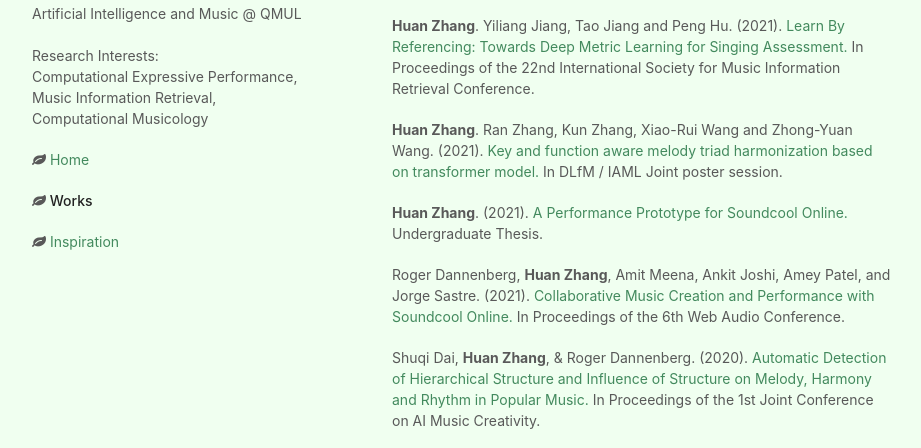
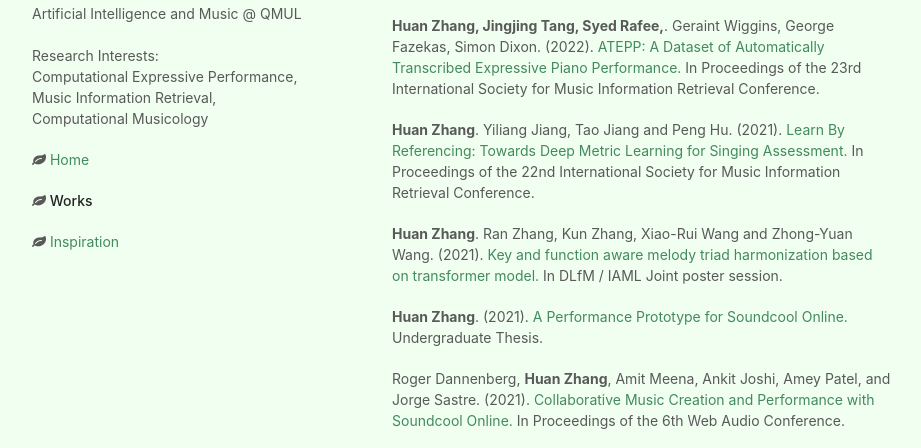
Before and after one commit to anusfoil/Kristin33.github.io, a plain HTML site: page works.html in a window 1280 px wide. Shown: the part 106-554 px from the top of the page, without its empty margins (178-1099 px from the left). Drawn offline with Linux system fonts and the light colour scheme.

Commit message:
atepp update

```diff
--- a/works.html
+++ b/works.html
@@ -37,7 +37,7 @@
         <p></p>
 
         <h2>Publications</h2>
-        <!-- <p><b>Huan Zhang, Jingjing Tang, Syed Rafee,</b>. Geraint Wiggins, George Fazekas, Simon Dixon. (2022). ATEPP: A Dataset of Automatically Transcribed Expressive Piano Performance. </a>  </p> -->
+        <p><b>Huan Zhang, Jingjing Tang, Syed Rafee,</b>. Geraint Wiggins, George Fazekas, Simon Dixon. (2022). <a target="_blank" href="assets/ATEPP__a_dataset_of_automatically_transcribed_expressive_piano_performance.pdf"> ATEPP: A Dataset of Automatically Transcribed Expressive Piano Performance. </a> In Proceedings of the 23rd International Society for Music Information Retrieval Conference. </p>
         <p><b>Huan Zhang</b>. Yiliang Jiang, Tao Jiang and Peng Hu. (2021).  <a target="_blank" href="assets/Deep_Metric_Learning_for_Singing_Assessment.pdf"> Learn By Referencing: Towards Deep Metric Learning for Singing Assessment.</a> In Proceedings of the 22nd International Society for Music Information Retrieval Conference. </p>
         <p><b>Huan Zhang</b>. Ran Zhang, Kun Zhang, Xiao-Rui Wang and Zhong-Yuan Wang. (2021). <a target="_blank" href="assets/main_poster_huan.jpg">Key and function aware melody triad harmonization based on transformer model.</a> In DLfM / IAML Joint poster session.</p>
         <p><b>Huan Zhang</b>. (2021). <a target="_blank" href="assets/A_Performance_Prototype_for_Soundcool_Online.pdf">A Performance Prototype for Soundcool Online.</a> Undergraduate Thesis.</p>
```
Also changed, not shown: 1 other file.
